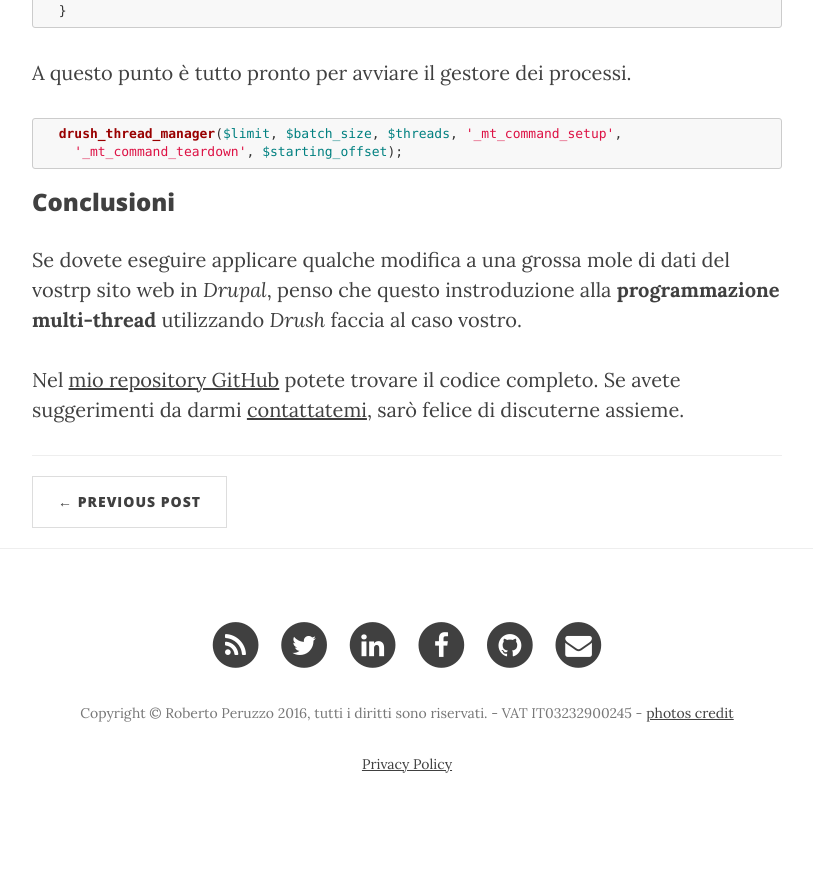
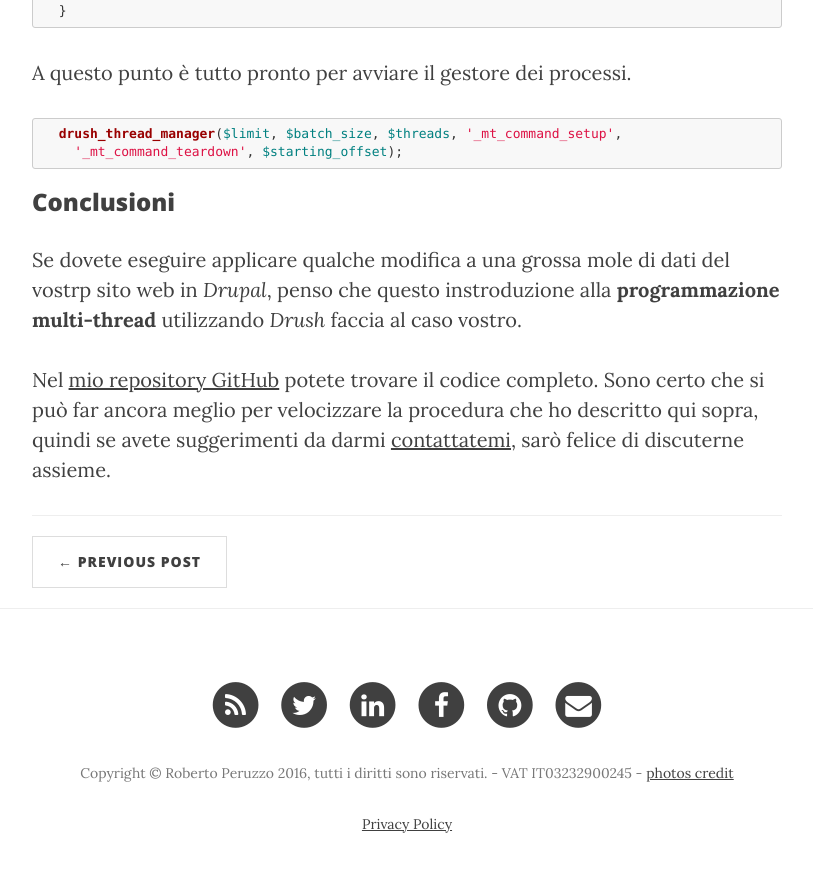
Before and after one commit to robertoperuzzo/robertoperuzzo.github.io, a Jekyll site: the page built from _posts/2016-10-22-multi-threading-con-drush.markdown, in a window 1280 px wide and 900 px high, scrolled down 5299 px. Shown: the top 872 px of the window, without its empty margins (233-1046 px from the left). Built offline with Jekyll 4.4.1, drawn with Linux system fonts in a browser that asks for light colours; nearby versions of some CDN libraries; comment, search, counter and statistics services are not loaded; before the commit the page ends 6139 px from its top, so only the background shows below that.

Commit message:
New post multi-threading-con-drush.

```diff
--- a/_posts/2016-10-22-multi-threading-con-drush.markdown
+++ b/_posts/2016-10-22-multi-threading-con-drush.markdown
@@ -252,6 +252,6 @@ function _mt_command_setup($thread_id, $limit, $offset) {
 </p>
 <p>
   Nel <a href="https://github.com/robertoperuzzo/drush-multithread-update-alias" target="_blank" title="Drush Multi-Thread path alias update">mio repository GitHub</a> potete trovare il codice completo.
-  Se avete suggerimenti da darmi <a href="{{ '/contattami' | prepend: site.baseurl }}">contattatemi</a>,
-  sarò felice di discuterne assieme.
+  Sono certo che si può far ancora meglio per velocizzare la procedura che ho
+  descritto qui sopra, quindi se avete suggerimenti da darmi <a href="{{ '/contattami' | prepend: site.baseurl }}">contattatemi</a>, sarò felice di discuterne assieme.
 </p>
```
